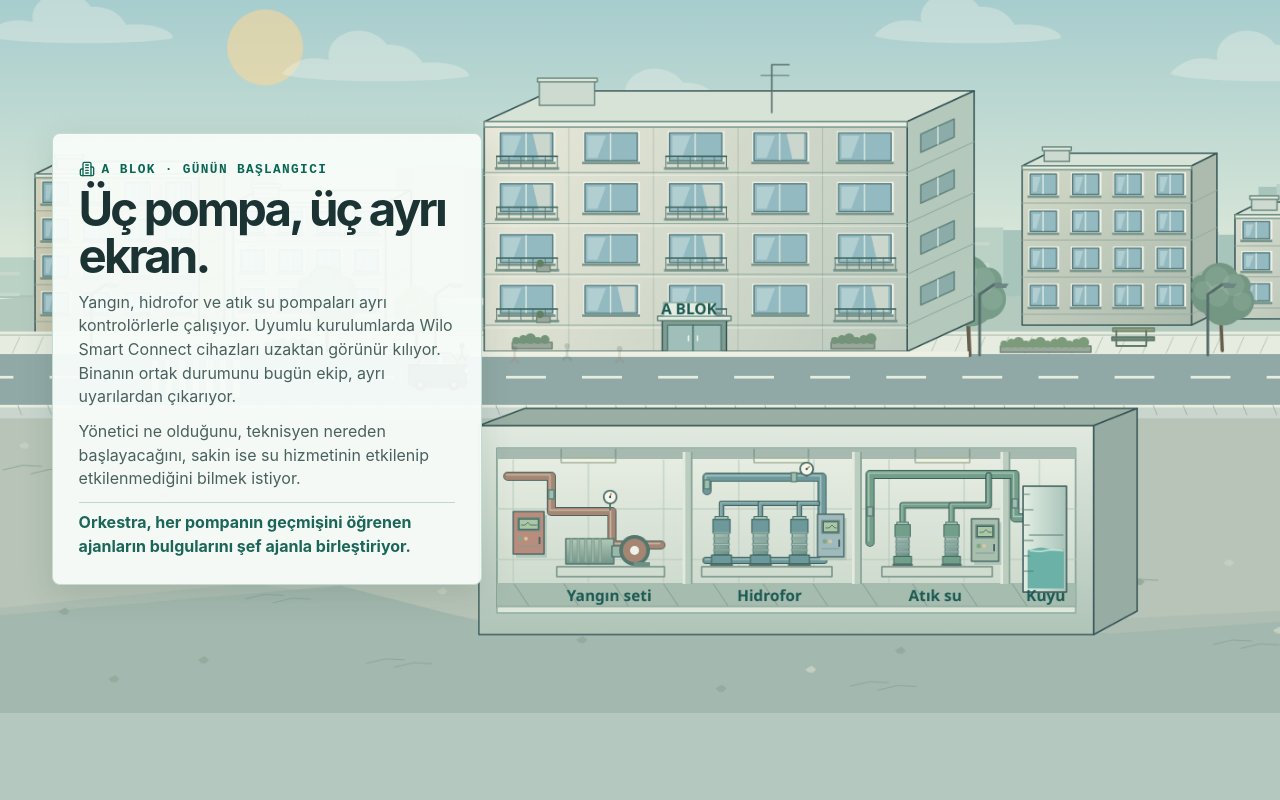
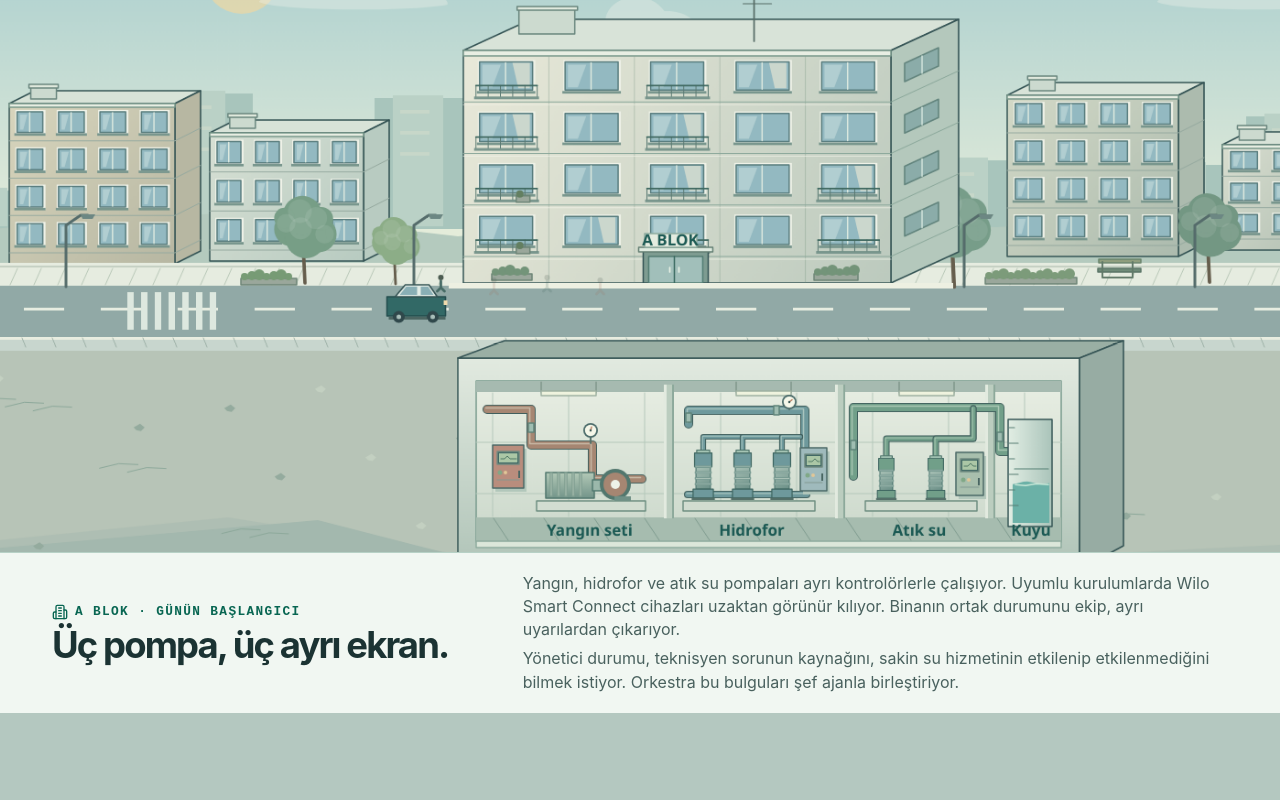
Before and after one commit to ysude/orkestra, a React (Vite) app: page / in a window 1280 px wide. Shown: the part 820-1620 px from the top of the page. Built offline with nearby package versions, Linux system fonts and the light colour scheme.

Commit message:
Track scene details with an unobstructed camera

```diff
--- a/src/Film.tsx
+++ b/src/Film.tsx
@@ -3,12 +3,22 @@ import { ArrowDown, Building2, Flame, Gauge, GitMerge, Waves } from 'lucide-reac
 import { pumps } from './content'
 import { drawNeighborhood, sceneHeight, sceneWidth } from './Neighborhood'
 import { scenarios } from './story'
+import type { CameraPoint } from './story'
 
 type Event = typeof scenarios[number]
 
 const icons = { fire: Flame, pressure: Gauge, drainage: Waves }
 const clamp = (value: number) => Math.max(0, Math.min(1, value))
 const ease = (value: number) => value * value * (3 - 2 * value)
+const overview: CameraPoint = [780, 425, 1.03]
+
+function interpolateCamera(from: CameraPoint, to: CameraPoint, weight: number): CameraPoint {
+  return [
+    from[0] + (to[0] - from[0]) * weight,
+    from[1] + (to[1] - from[1]) * weight,
+    from[2] + (to[2] - from[2]) * weight,
+  ]
+}
 
 function Opening() {
   return <section className="opening" id="baslangic" aria-labelledby="opening-title">
@@ -26,17 +36,16 @@ function Opening() {
 }
 
 function Context() {
-  return <section className="context-note incident-note layout-left" id="ihtiyac" aria-labelledby="ihtiyac-title">
-    <div className="shell">
-      <div className="motion-copy">
-        <p className="eyebrow"><Building2 size={16} /> A Blok · Günün başlangıcı</p>
-        <h2 id="ihtiyac-title">Üç pompa, üç ayrı ekran.</h2>
-        <p className="motion-story">Yangın, hidrofor ve atık su pompaları ayrı kontrolörlerle çalışıyor. Uyumlu kurulumlarda Wilo Smart Connect cihazları uzaktan görünür kılıyor. Binanın ortak durumunu bugün ekip, ayrı uyarılardan çıkarıyor.</p>
-        <p className="motion-story">Yönetici ne olduğunu, teknisyen nereden başlayacağını, sakin ise su hizmetinin etkilenip etkilenmediğini bilmek istiyor.</p>
-        <p className="context-bridge">Orkestra, her pompanın geçmişini öğrenen ajanların bulgularını şef ajanla birleştiriyor.</p>
-      </div>
+  return <div className="motion-copy">
+    <div>
+      <p className="eyebrow"><Building2 size={16} /> A Blok · Günün başlangıcı</p>
+      <h2>Üç pompa, üç ayrı ekran.</h2>
     </div>
-  </section>
+    <div className="scene-explanation">
+      <p className="motion-story">Yangın, hidrofor ve atık su pompaları ayrı kontrolörlerle çalışıyor. Uyumlu kurulumlarda Wilo Smart Connect cihazları uzaktan görünür kılıyor. Binanın ortak durumunu ekip, ayrı uyarılardan çıkarıyor.</p>
+      <p className="motion-story">Yönetici durumu, teknisyen sorunun kaynağını, sakin su hizmetinin etkilenip etkilenmediğini bilmek istiyor. Orkestra bu bulguları şef ajanla birleştiriyor.</p>
+    </div>
+  </div>
 }
 
 
@@ -83,33 +92,38 @@ function Decision({ event }: { event: Event }) {
 }
 
 function IncidentNote({ event }: { event: Event }) {
-  return <section id={event.id} className={'incident-note layout-' + event.placement}
-    aria-labelledby={event.id + '-title'}>
-    <div className="shell">
-      <div className="motion-copy">
-        <p className="eyebrow">A Blok · {event.time} · {event.label}</p>
-        <h2 id={event.id + '-title'}>{event.title}</h2>
+  return <div className={'motion-copy layout-' + event.placement}>
+    <div>
+      <p className="eyebrow">A Blok · {event.time} · {event.label}</p>
+      <h2>{event.title}</h2>
+    </div>
+    <div className="scene-explanation">
         <p className="motion-story">{event.story}</p>
         <div className="motion-reading">
           <span>{event.measure} · Örnek veri</span>
           <strong>{event.initial} <span aria-hidden="true">→</span> {event.final}</strong>
           <small>{event.baseline}</small>
         </div>
-      </div>
     </div>
-  </section>
+  </div>
 }
 
 function Incident() {
   const section = useRef<HTMLDivElement>(null)
   const stage = useRef<HTMLDivElement>(null)
+  const viewfinder = useRef<HTMLDivElement>(null)
+  const plate = useRef<HTMLDivElement>(null)
+  const captions = useRef<HTMLDivElement>(null)
   const canvas = useRef<HTMLCanvasElement>(null)
 
   useEffect(() => {
     const root = section.current
     const graphic = stage.current
+    const view = viewfinder.current
+    const drawing = plate.current
+    const captionRail = captions.current
     const context = canvas.current?.getContext('2d')
-    if (!root || !graphic || !context) return
+    if (!root || !graphic || !view || !drawing || !captionRail || !context) return
 
     const notes = scenarios.map((event) => document.getElementById(event.id))
     const decisions = scenarios.map((event) => document.getElementById(event.decisionId))
@@ -117,9 +131,11 @@ function Incident() {
     let frame = 0
     let visible = false
     let lastDraw = -Infinity
+    let activeCaption = -1
+    let captionsCovered = false
 
     function draw(time: number) {
-      if (!graphic || !context) return
+      if (!graphic || !context || !view || !drawing || !captionRail) return
       if (time - lastDraw >= 27 || reduced.matches) {
         const header = document.querySelector('header')?.offsetHeight ?? 0
         const viewport = window.innerHeight - header
@@ -135,25 +151,40 @@ function Incident() {
           return ease(clamp((viewport * .58 - top) / (viewport * .50))) *
             ease(clamp((top + height - viewport * .33) / (viewport * .57)))
         })
+        const focus = Math.max(...decisionFocus)
         const [rain, clear, dusk] = progress
-        let x = 0
-        let y = 0
-        let zoom = 1
-        scenarios.forEach(({ camera }, index) => {
-          const weight = progress[index]
-          x += (camera[0] - x) * weight
-          y += (camera[1] - y) * weight
-          zoom += (camera[2] - zoom) * weight
+        let camera = overview
+        scenarios.forEach(({ camera: [from, to] }, index) => {
+          const beat = progress[index]
+          const entry = ease(clamp(beat / .32))
+          const pan = ease(clamp((beat - .20) / .73))
+          camera = interpolateCamera(camera, interpolateCamera(from, to, pan), entry)
         })
+        const [x, y, zoom] = camera
+        const width = view.clientWidth
+        const height = view.clientHeight
+        const scale = Math.max(width / sceneWidth, height / sceneHeight) * zoom
+        const translateX = Math.min(0, Math.max(width - sceneWidth * scale, width / 2 - x * scale))
+        const translateY = Math.min(0, Math.max(height - sceneHeight * scale, height / 2 - y * scale))
+        drawing.style.transform = reduced.matches ? '' : 'translate3d(' + translateX + 'px,' + translateY + 'px,0) scale(' + scale + ')'
+
+        const nextCaption = notes.findLastIndex((node) => distance(node) <= viewport * .38) + 1
+        if (nextCaption !== activeCaption) {
+          activeCaption = nextCaption
+          Array.from(captionRail.children).forEach((caption, index) => {
+            caption.classList.toggle('is-current', index === activeCaption)
+            caption.setAttribute('aria-hidden', String(index !== activeCaption))
+          })
+        }
+        if (captionsCovered !== (focus > .55)) {
+          captionsCovered = focus > .55
+          captionRail.setAttribute('aria-hidden', String(captionsCovered))
+        }
 
         drawNeighborhood(context, reduced.matches
           ? { rain: 0, clear: 0, dusk: 0, time: 0, moving: false }
           : { rain, clear, dusk, time: time / 1000, moving: true })
-        graphic.style.setProperty('--pan-x', x + 'px')
-        graphic.style.setProperty('--pan-y', y + 'px')
-        graphic.style.setProperty('--zoom', String(zoom))
-        graphic.style.setProperty('--mobile-pan', (-12 - rain * 19 + clear * 16 - dusk * 4) + '%')
-        graphic.style.setProperty('--focus', String(Math.max(...decisionFocus)))
+        graphic.style.setProperty('--focus', String(focus))
         lastDraw = time
       }
       if (visible && !reduced.matches) frame = requestAnimationFrame(draw)
@@ -184,14 +215,24 @@ function Incident() {
   }, [])
 
   return <div className="incident" ref={section} aria-label="A Blok · Aynı mahallede bir gün">
-    <div className="incident-stage" ref={stage} role="img"
-      aria-label="Sokak, komşu binalar, park, araçlar ve A Blok’un üç pompalı bodrumunu gösteren mahalle kesiti">
-      <div className="incident-plate"><canvas ref={canvas} width={sceneWidth} height={sceneHeight} aria-hidden="true" /></div>
+    <div className="incident-stage" ref={stage}>
+      <div className="incident-viewfinder" ref={viewfinder} role="img"
+        aria-label="Sokak, komşu binalar, park, araçlar ve A Blok’un üç pompalı bodrumunu gösteren mahalle kesiti">
+        <div className="incident-plate" ref={plate}><canvas ref={canvas} width={sceneWidth} height={sceneHeight} aria-hidden="true" /></div>
+      </div>
+      <div className="scene-captions" ref={captions}>
+        <div className="scene-caption is-current"><Context /></div>
+        {scenarios.map((event) => <div className="scene-caption" key={event.id} aria-hidden="true"><IncidentNote event={event} /></div>)}
+      </div>
     </div>
     <div className="incident-story">
-      <Context />
+      <section className="incident-note context-note" id="ihtiyac" aria-label="Günün başlangıcı">
+        <div className="static-caption shell"><Context /></div>
+      </section>
       {scenarios.map((event) => <div key={event.id}>
-        <IncidentNote event={event} />
+        <section className="incident-note" id={event.id} aria-label={event.title}>
+          <div className="static-caption shell"><IncidentNote event={event} /></div>
+        </section>
         <Decision event={event} />
       </div>)}
     </div>
--- a/src/film.css
+++ b/src/film.css
@@ -80,20 +80,19 @@
 .incident { display: grid; background: #b4c8c0; }
 .incident-stage, .incident-story { grid-area: 1 / 1; min-width: 0; }
 .incident-stage {
-  --pan-x: 0px;
-  --pan-y: 0px;
-  --mobile-pan: -12%;
-  --zoom: 1;
   --focus: 0;
   position: sticky;
   align-self: start;
   top: 68px;
   height: calc(100svh - 68px);
+  display: grid;
+  grid-template-rows: minmax(0, 1fr) auto;
   overflow: clip;
   pointer-events: none;
-  background: #a8bfb5;
+  background: #e7f0eb;
 }
-.incident-stage::after {
+.incident-viewfinder { overflow: clip; position: relative; background: #a8bfb5; }
+.incident-viewfinder::after {
   content: "";
   position: absolute;
   inset: 0;
@@ -102,36 +101,40 @@
 }
 .incident-plate {
   position: absolute;
-  left: 50%;
-  top: 49%;
-  width: max(100%, 163svh);
-  transform: translate(calc(-50% + var(--pan-x)), calc(-50% + var(--pan-y))) scale(var(--zoom));
+  top: 0;
+  left: 0;
+  width: 1440px;
+  transform-origin: top left;
+  will-change: transform;
 }
 .incident-plate canvas { display: block; width: 100%; height: auto; }
 .incident-story { z-index: 1; position: relative; }
-.incident-note { min-height: 140svh; display: flex; align-items: stretch; scroll-margin-top: 68px; }
+.incident-note { min-height: 140svh; scroll-margin-top: 68px; }
 .context-note { min-height: calc(100svh - 68px); }
-.incident-note .shell { display: flow-root; padding-block: 25svh 6svh; }
-.context-note .shell { padding-top: 19svh; }
-.incident-note .motion-copy {
-  position: sticky;
-  top: calc(68px + 23svh);
-  width: min(37%, 430px);
-  padding: clamp(14px, 2vw, 26px);
-  border: 1px solid #c1dcd3;
-  border-radius: 8px;
-  background: #f8fcf9f2;
-  box-shadow: 0 9px 32px #22443b24;
+.static-caption { display: none; }
+.scene-captions {
+  display: grid;
+  align-items: center;
+  padding-block: clamp(13px, 2.4svh, 28px);
+  background: #f1f7f2;
+  border-top: 1px solid #b7d1c6;
+  opacity: calc(1 - var(--focus));
 }
-.incident-note.layout-right .motion-copy { margin-left: auto; }
-.incident-note.layout-bottom .shell { padding-top: 49svh; }
-.incident-note.layout-bottom .motion-copy { width: min(100%, 510px); margin-inline: auto; top: calc(68px + 47svh); }
+.scene-caption { grid-area: 1 / 1; width: min(1240px, calc(100% - 104px)); margin-inline: auto; visibility: hidden; opacity: 0; }
+.scene-caption.is-current { opacity: 1; visibility: visible; }
+.motion-copy {
+  display: grid;
+  grid-template-columns: minmax(0, .76fr) minmax(0, 1.24fr);
+  align-items: center;
+  gap: clamp(15px, 3vw, 46px);
+}
+.motion-copy.layout-right { grid-template-columns: minmax(0, 1.24fr) minmax(0, .76fr); }
+.motion-copy.layout-right > :first-child { order: 2; }
+.scene-explanation { display: grid; gap: 6px; }
 .motion-copy .eyebrow { color: var(--green); gap: 7px; }
-.motion-copy h2 { margin-top: 7px; font-size: clamp(2.05rem, 3.7vw, 3.45rem); line-height: .99; letter-spacing: -.061em; }
-.layout-bottom .motion-copy h2 { font-size: clamp(1.9rem, 3.35vw, 3.05rem); }
-.motion-story, .context-bridge { margin-top: 11px; line-height: 1.48; color: var(--muted); }
-.context-bridge { color: #1b6658; font-weight: 680; padding-top: 8px; border-top: 1px solid #bfd8cd; }
-.motion-reading { display: grid; gap: 2px; width: fit-content; margin-top: 12px; padding: 7px 9px; border-left: 3px solid #388d7d; background: #eaf4ef; }
+.motion-copy h2 { margin-top: 6px; font-size: clamp(1.75rem, 2.85vw, 2.65rem); line-height: .99; letter-spacing: -.052em; }
+.motion-story { line-height: 1.45; color: var(--muted); }
+.motion-reading { display: flex; flex-wrap: wrap; align-items: baseline; gap: 4px 10px; width: fit-content; margin-top: 3px; padding: 6px 9px; border-left: 3px solid #388d7d; background: #e5f0e9; }
 .motion-reading > span, .motion-reading small { color: var(--muted); font-size: .83rem; }
 .motion-reading strong { color: #1a6256; font-size: clamp(1.06rem, 2vw, 1.63rem); }
 
@@ -143,7 +146,7 @@
   padding-block: clamp(28px, 6svh, 78px);
 }
 .fixed-screen h2 { max-width: 20ch; }
-.decision-screen { background: transparent; color: #193e39; }
+.decision-screen { background: #e7f0eb; color: #193e39; }
 .decision-screen .eyebrow { color: #1a6e5d; }
 .decision-screen h2 { margin: 7px 0 21px; font-size: clamp(2.25rem, 4.6vw, 4.4rem); }
 .pump-network { display: grid; grid-template-columns: repeat(3, minmax(0, 1fr)); gap: 12px; }
@@ -204,17 +207,15 @@
   .opening-mark span { width: 85vw; left: 84%; }
   .opening-meta { align-items: center; }
   .incident-stage { top: 60px; height: calc(100svh - 60px); }
-  .incident-plate {
-    top: 35%;
-    width: max(180vw, 85svh);
-    transform: translate(calc(-50% + var(--mobile-pan)), calc(-50% + var(--pan-y) * .3)) scale(var(--zoom));
-  }
-  .incident-note { min-height: 122svh; scroll-margin-top: 60px; }
+  .incident-note { min-height: 152svh; scroll-margin-top: 60px; }
   .context-note { min-height: calc(100svh - 60px); }
-  .incident-note .shell, .incident-note.layout-bottom .shell { padding-block: 45svh 10svh; }
-  .incident-note .motion-copy { position: static; width: 100%; }
-  .incident-note .motion-copy h2 { font-size: clamp(1.75rem, 7.8vw, 2.65rem); }
-  .motion-story, .context-bridge { font-size: .95rem; }
+  .scene-captions { padding-block: 11px; }
+  .scene-caption { width: calc(100% - 36px); }
+  .motion-copy, .motion-copy.layout-right { grid-template-columns: 1fr; gap: 7px; }
+  .motion-copy.layout-right > :first-child { order: initial; }
+  .motion-copy h2 { font-size: clamp(1.4rem, 6.2vw, 2.15rem); }
+  .motion-story { font-size: .88rem; }
+  .motion-reading { margin-top: 0; gap: 2px 8px; }
   .pilot-plan { grid-template-columns: 1fr; gap: 12px; }
   .pump-network { gap: 5px; }
   .network-pump { padding: 7px; overflow-wrap: anywhere; }
@@ -228,12 +229,12 @@
 }
 @media (prefers-reduced-motion: reduce) {
   .incident { display: block; background: #eaf3ee; }
-  .incident-stage { position: relative; top: auto; height: auto; aspect-ratio: 1440 / 860; }
-  .incident-stage::after { display: none; }
+  .incident-stage { position: relative; display: block; top: auto; height: auto; aspect-ratio: 1440 / 860; }
+  .incident-viewfinder { height: 100%; }
+  .incident-viewfinder::after, .scene-captions { display: none; }
   .incident-plate { inset: 0; width: 100%; transform: none; }
   .incident-note { min-height: auto; padding-block: 26px; }
-  .incident-note .shell, .incident-note.layout-bottom .shell { padding-block: 0; }
-  .incident-note .motion-copy { position: static; width: 100%; }
+  .static-caption { display: block; }
   .incident .decision-screen { background: #e4efe9; }
   .in-view .network-lines span::after { display: none; }
 }
```
Also changed, not shown: src/Neighborhood.ts (+37 -4 lines), src/story.ts (+6 -4 lines).
